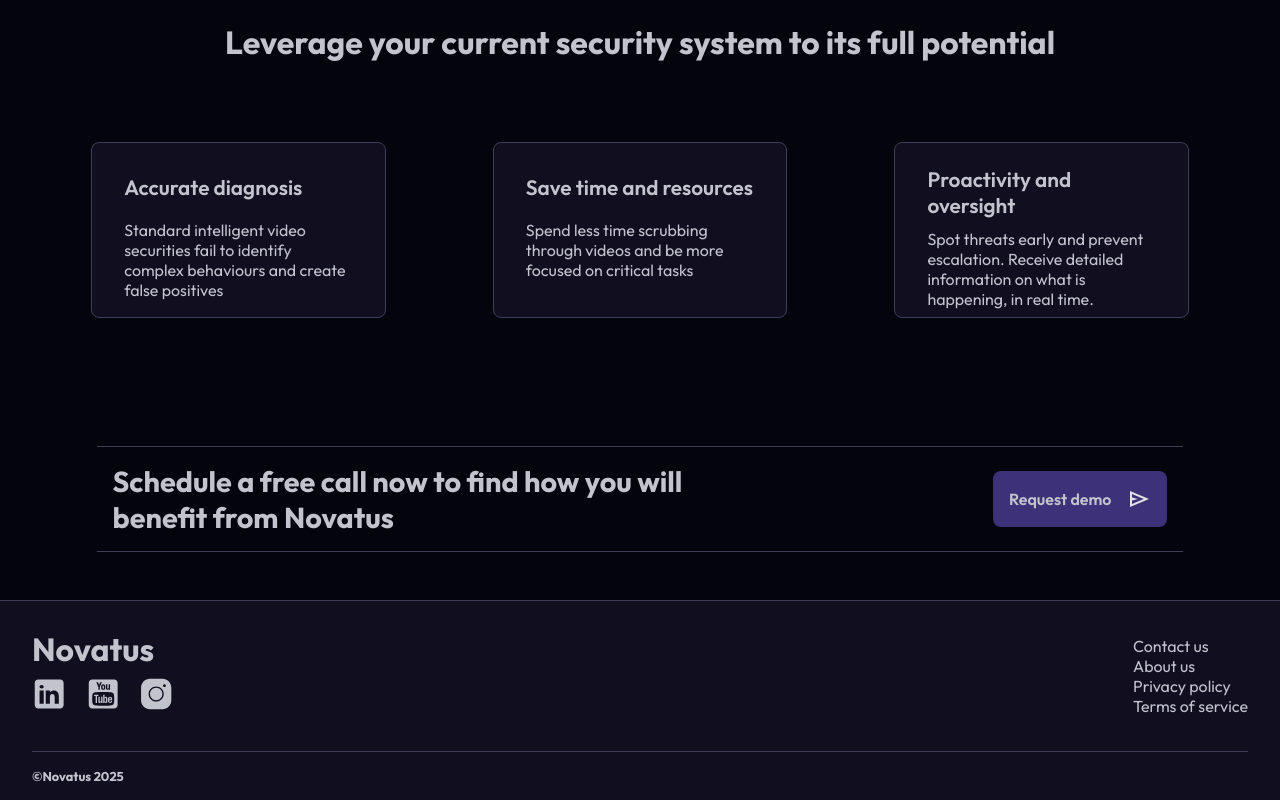
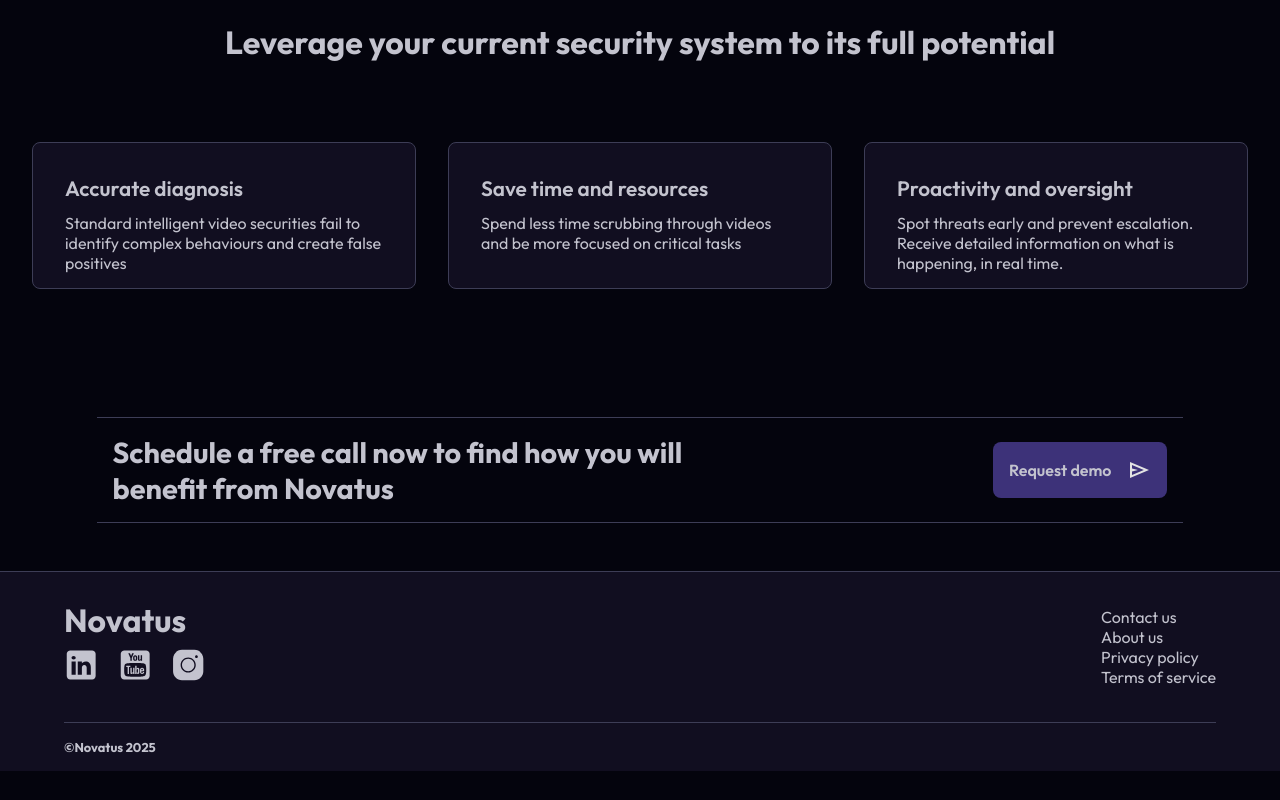
Before and after one commit to helauren42/ai-security-website, a React (Create React App) app in the folder FrontEnd/: page / in a window 1280 px wide. Shown: the part 2397-3197 px from the top of the page. After the commit the page ends 3168 px from the top, so only its background shows below. Built offline with nearby package versions, Linux system fonts and the light colour scheme.

Commit message:
better looking benefits section

```diff
--- a/FrontEnd/src/CSS/Benefits.css
+++ b/FrontEnd/src/CSS/Benefits.css
@@ -52,7 +52,6 @@
   flex-direction: row;
   justify-content: space-evenly;
   align-items: center;
-  gap: 1rem;
 }
 
 .cards-container-tablet {
@@ -67,9 +66,8 @@
 
 .card {
   width: 30%;
-  max-width: 23vw;
   height: auto;
-  padding: 1rem 2rem;
+  padding: 1.5rem 2rem;
   background-color: var(--blue-bg);
   border: 0.07rem solid var(--blue-shadow);
   color: var(--text-white);
--- a/FrontEnd/src/CSS/Footer.css
+++ b/FrontEnd/src/CSS/Footer.css
@@ -15,7 +15,7 @@
   flex-direction: row;
   justify-content: space-between;
   align-items: center;
-  padding: 0 2rem;
+  padding: 0 5%;
 }
 
 #company-socials {
@@ -92,7 +92,7 @@
 
 #footer-bottom {
   width: 100%;
-  padding: 0 2rem;
+  padding: 0 5%;
 }
 
 #footer-bottom-cont {
```
